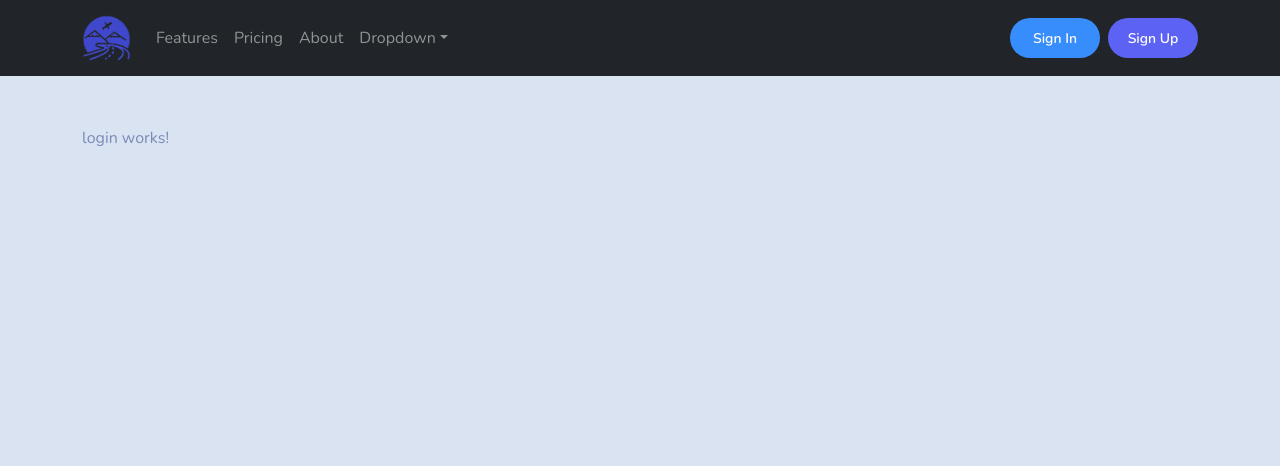
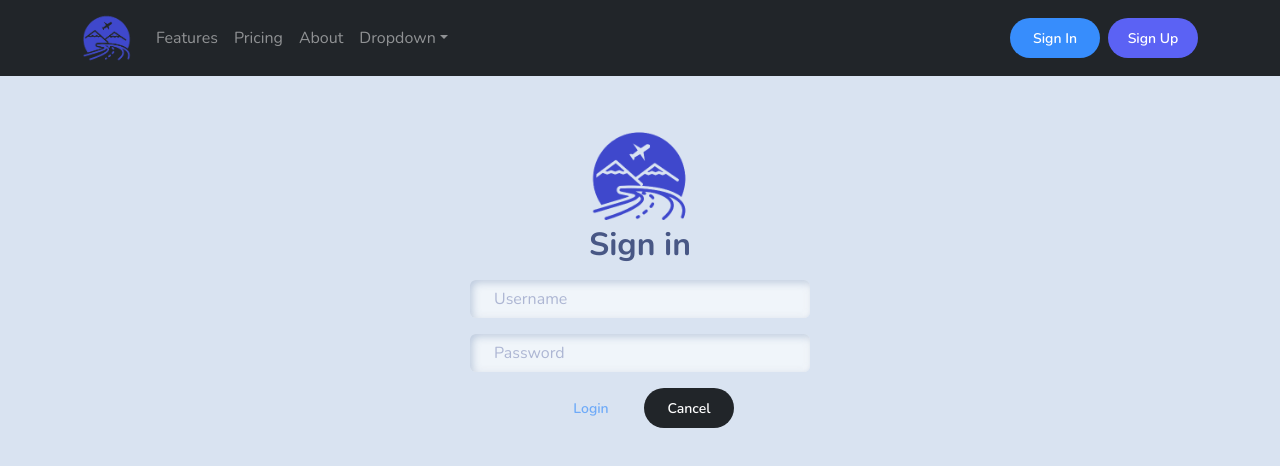
Before and after one commit to vectordiman/Tourismos, an Angular app in the folder client/: page /login in a window 1280 px wide. Shown: the top 466 px of the page. Built offline with nearby package versions, Linux system fonts and the light colour scheme.

Commit message:
add: nav, login

```diff
--- a/client/src/app/_services/account.service.ts
+++ b/client/src/app/_services/account.service.ts
@@ -31,7 +31,6 @@ export class AccountService {
     return this.http.post(this.baseUrl + 'account/register', model).pipe(
       map((user: any) => {
         if(user) {
-          console.log(user)
           this.setCurrentUser(user);
         }
       })
--- a/client/src/app/app.component.ts
+++ b/client/src/app/app.component.ts
@@ -1,4 +1,6 @@
 import { Component } from '@angular/core';
+import {AccountService} from "./_services/account.service";
+import {User} from "./_models/user";
 
 @Component({
   selector: 'app-root',
@@ -6,5 +8,21 @@ import { Component } from '@angular/core';
   styleUrls: ['./app.component.css']
 })
 export class AppComponent {
-  title = 'client';
+  title = 'Tourismos';
+  users: any;
+
+  constructor(private accountService: AccountService) {}
+
+  ngOnInit() {
+    this.setCurrentUser();
+  }
+
+  setCurrentUser() {
+    const user: User = JSON.parse(<string>localStorage.getItem('user'));
+
+    if(user) {
+      this.accountService.setCurrentUser(user);
+    }
+
+  }
 }
--- a/client/src/app/login/login.component.css
+++ b/client/src/app/login/login.component.css
@@ -0,0 +1,5 @@
+.btn {
+  box-shadow: none;
+  height: 40px;
+  width: 90px;
+}
--- a/client/src/app/login/login.component.html
+++ b/client/src/app/login/login.component.html
@@ -1 +1,31 @@
-<p>login works!</p>
+<div class="container mt-5">
+  <div class="container">
+    <div class="row justify-content-center">
+      <div class="col-4">
+        <form [formGroup]="loginForm" (ngSubmit)="loginForm.valid && login()" autocomplete="off">
+          <img src="assets/logo.png" alt="Tourismos" style="height: 100px;margin: auto;display: block;">
+          <h2 class="text-center font-weight-bold">Sign in</h2>
+          <hr>
+          <app-text-input [formControl]="$any(loginForm).controls['username']" [label]="'Username'"></app-text-input>
+          <app-text-input [formControl]="$any(loginForm).controls['password']" [label]="'Password'"
+                          [type]="'password'"></app-text-input>
+
+          <div class="row" *ngIf="validationErrors.length > 0">
+            <ul class="text-dark">
+              <li *ngFor="let error of validationErrors">
+                <p class="lead">{{error}}</p>
+              </li>
+            </ul>
+          </div>
+
+          <div class="form-group text-center">
+            <button [disabled]="!loginForm.valid" class="btn btn-outline-primary my-2 btn-sm my-sm-0 mr-2" type="submit">
+              Login
+            </button>
+            <button class="btn btn-outline-dark my-2 btn-sm my-sm-0" routerLink="/" type="button">Cancel</button>
+          </div>
+        </form>
+      </div>
+    </div>
+  </div>
+</div>
--- a/client/src/app/login/login.component.ts
+++ b/client/src/app/login/login.component.ts
@@ -1,4 +1,7 @@
-import { Component, OnInit } from '@angular/core';
+import {Component, EventEmitter, OnInit, Output} from '@angular/core';
+import {AbstractControl, FormBuilder, FormGroup, ValidatorFn, Validators} from "@angular/forms";
+import {AccountService} from "../_services/account.service";
+import {Router} from "@angular/router";
 
 @Component({
   selector: 'app-login',
@@ -6,10 +9,28 @@ import { Component, OnInit } from '@angular/core';
   styleUrls: ['./login.component.css']
 })
 export class LoginComponent implements OnInit {
+  @Output() cancelLogin = new EventEmitter();
+  loginForm!: FormGroup;
+  validationErrors: string[] = [];
 
-  constructor() { }
+  constructor(private accountService: AccountService, private formBuilder: FormBuilder, private router: Router) { }
 
   ngOnInit(): void {
+    this.initializeForm();
   }
 
+  initializeForm() {
+    this.loginForm = this.formBuilder.group({
+      username: ['',Validators.required],
+      password: ['',[Validators.required, Validators.minLength(4), Validators.maxLength(64)]],
+    })
+  }
+
+  login() {
+    this.accountService.login(this.loginForm.value).subscribe(() => {
+      this.router.navigateByUrl('/');
+    }, error => {
+      this.validationErrors = error;
+    })
+  }
 }
--- a/client/src/app/nav/nav.component.css
+++ b/client/src/app/nav/nav.component.css
@@ -3,3 +3,14 @@
   height: 40px;
   width: 90px;
 }
+
+.dropdown-toggle, .dropdown-item {
+  cursor: pointer;
+}
+
+.account-img {
+  max-height: 45px;
+  border: 2px solid white;
+  display: inline;
+  border-radius: 50%;
+}
--- a/client/src/app/nav/nav.component.html
+++ b/client/src/app/nav/nav.component.html
@@ -3,7 +3,8 @@
     <a class="navbar-brand" routerLink="/">
       <img src="assets/logo.png" alt="Tourismos" style="height: 50px;">
     </a>
-    <button class="navbar-toggler" type="button" data-bs-toggle="collapse" data-bs-target="#navbarColor02" aria-controls="navbarColor02" aria-expanded="false" aria-label="Toggle navigation">
+    <button class="navbar-toggler" type="button" data-bs-toggle="collapse" data-bs-target="#navbarColor02"
+            aria-controls="navbarColor02" aria-expanded="false" aria-label="Toggle navigation">
       <span class="navbar-toggler-icon"></span>
     </button>
 
@@ -19,18 +20,26 @@
           <a class="nav-link" routerLink="/">About</a>
         </li>
         <li class="nav-item dropdown" dropdown>
-          <a class="nav-link dropdown-toggle" data-bs-toggle="dropdown" role="button" aria-haspopup="true" aria-expanded="false" dropdownToggle>Dropdown</a>
+          <a class="nav-link dropdown-toggle" data-bs-toggle="dropdown" role="button" aria-haspopup="true"
+             aria-expanded="false" dropdownToggle>Dropdown</a>
           <div class="dropdown-menu" *dropdownMenu>
             <a class="dropdown-item" routerLink="/">Action</a>
             <a class="dropdown-item" routerLink="/">Another action</a>
             <a class="dropdown-item" routerLink="/">Something else here</a>
-            <div class="dropdown-divider"></div>
-            <a class="dropdown-item" routerLink="/">Logout</a>
           </div>
         </li>
       </ul>
-      <form class="d-flex">
-        <button class="btn btn-outline-primary my-2 btn-sm my-sm-0 mr-2">Sign In</button>
+      <div class="dropdown" *ngIf="(accountService.currentUser$ | async) as user" dropdown>
+        <img class="account-img" src="{{user.photoUrl || './assets/user.png'}}" alt="{{user.username}}">
+        <a class="dropdown-toggle text-light ml-2" data-bs-toggle="dropdown" role="button" aria-haspopup="true"
+           aria-expanded="false" dropdownToggle style="text-decoration:none">Welcome {{user.name || user.username | titlecase}}</a>
+        <div class="dropdown-menu mt-3" *dropdownMenu>
+          <div class="dropdown-item">Edit profile</div>
+          <div class="dropdown-item" (click)="logout()">Logout</div>
+        </div>
+      </div>
+      <form class="d-flex" *ngIf="!(accountService.currentUser$ | async) as user">
+        <button class="btn btn-outline-primary my-2 btn-sm my-sm-0 mr-2" routerLink="/login">Sign In</button>
         <button class="btn btn-outline-info my-2 btn-sm my-sm-0" routerLink="/register">Sign Up</button>
       </form>
     </div>
--- a/client/src/app/nav/nav.component.ts
+++ b/client/src/app/nav/nav.component.ts
@@ -9,9 +9,13 @@ import {Router} from "@angular/router";
 })
 export class NavComponent implements OnInit {
 
-  constructor() { }
+  constructor(public accountService: AccountService, private router: Router) { }
 
   ngOnInit(): void {
   }
 
+  logout() {
+    this.accountService.logout();
+    this.router.navigateByUrl('/');
+  }
 }
```
